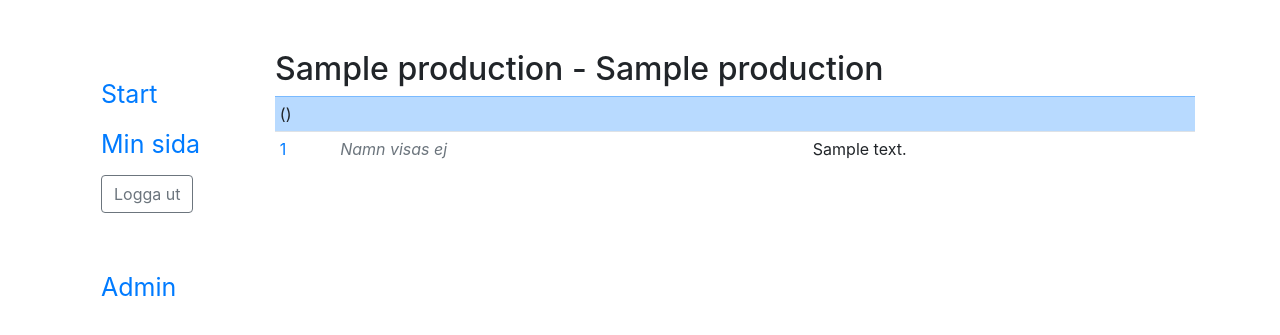
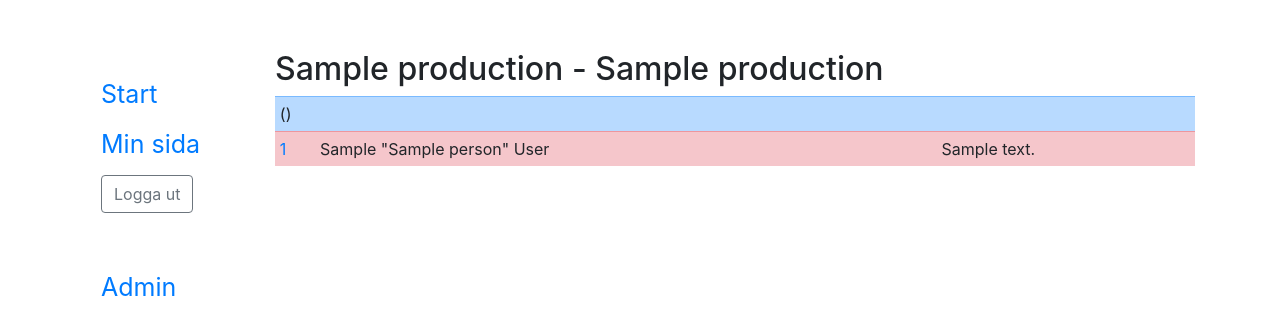
Before and after one commit to LinkopingsStudentspex/internsidor, a Django app: page /batadasen/productions/1/ in a window 1280 px wide. Shown: the top 335 px of the page. Run offline with Django 3.2, Linux system fonts and the light colour scheme; a user stored in the database is signed in; tables that the repository leaves empty hold one stand-in row (values such as "Sample post"); some libraries are stand-ins or nearby versions.

Commit message:
Persons with private privacy settings should now be invisible for regular users. Fixes #15

```diff
--- a/batadasen/templates/batadasen/production_detail.html
+++ b/batadasen/templates/batadasen/production_detail.html
@@ -10,15 +10,16 @@
 {% for group in groups %}
 <tr class="table-primary"> <td colspan="4">{{ group.group.group_type.name }} ({{ group.group.group_type.short_name }})</td>
 {% for membership in group.memberships.all %}
+
+{% if membership.person.privacy_setting == 'PVT' %}
+<tr class = "table-danger">
+{% else %}
 <tr>
+{% endif %}
     <td><a href="{% url 'batadasen:person_detail' membership.person.member_number %}">{{ membership.person.member_number }}</a></td>
-        {% if membership.person.privacy_setting == 'PVT' %}
-    <td class="font-italic text-secondary">Namn visas ej</td>
-        {% else %}
     <td>
         {{ membership.person.first_name }} {% if membership.person.spex_name %}"{{ membership.person.spex_name }}" {% endif %}{{ membership.person.last_name }}
     </td>
-        {% endif %}
     <td>{% if membership.title %}{{ membership.title }}{% endif %}</td>
     <td>{% if membership.comment %}{{ membership.comment }}{% endif %}</td>
 </tr>
--- a/batadasen/views.py
+++ b/batadasen/views.py
@@ -3,7 +3,7 @@ from django.contrib.auth import get_user_model
 from django.contrib.auth.decorators import login_required
 from django.core.exceptions import PermissionDenied
 from django.db.models import Q
-from django.http import HttpResponseRedirect, HttpResponse, HttpResponseNotFound, JsonResponse
+from django.http import HttpResponse, Http404
 from django.shortcuts import render, redirect, get_object_or_404
 from django.urls import reverse, reverse_lazy
 from django.utils import timezone
@@ -88,6 +88,13 @@ class EmailListDetailView(DetailView):
 class PersonDetailView(DetailView):
     model = models.Person
 
+    def get_object(self, queryset=None):
+        obj = super(PersonDetailView, self).get_object(queryset)
+        if (obj.privacy_setting == models.Person.PrivacySetting.PRIVATE
+            and not self.request.user.has_perm('batadasen.view_private_info')
+            and not self.request.user == obj.user):
+            raise Http404()
+        return obj
 
 @method_decorator(login_required, name='dispatch')
 class PersonSelfView(UpdateView):
@@ -113,6 +120,11 @@ class ProductionDetailView(DetailView):
         groups = []
         for group in context['object'].groups.all():
             memberships = group.memberships.order_by("-title")
+
+            # Exclude persons with private privacy setting for regular users
+            if not self.request.user.has_perm('batadasen.view_private_info'):
+                memberships = memberships.exclude(person__privacy_setting=models.Person.PrivacySetting.PRIVATE)
+
             if not memberships.exists():
                 continue
             result_group = dict()
@@ -138,7 +150,7 @@ class UserList(generics.ListAPIView):
     filterset_fields = ['user__username', 'email']
     search_fields = ['user__username', 'email', 'first_name', 'last_name', 'member_number']
 
-# Returns a JSON response with a the number of users, for use by a keycloak user storage provider.
+# Returns a JSON response with the number of users, for use by a keycloak user storage provider.
 @api_view(['GET'])
 @permission_classes([HasAPIKey])
 def user_count(request):
```
Also changed, not shown: batadasen/templates/batadasen/emaillist_detail.html (+6 -4 lines), batadasen/templates/batadasen/person_detail.html (+16 -2 lines).
